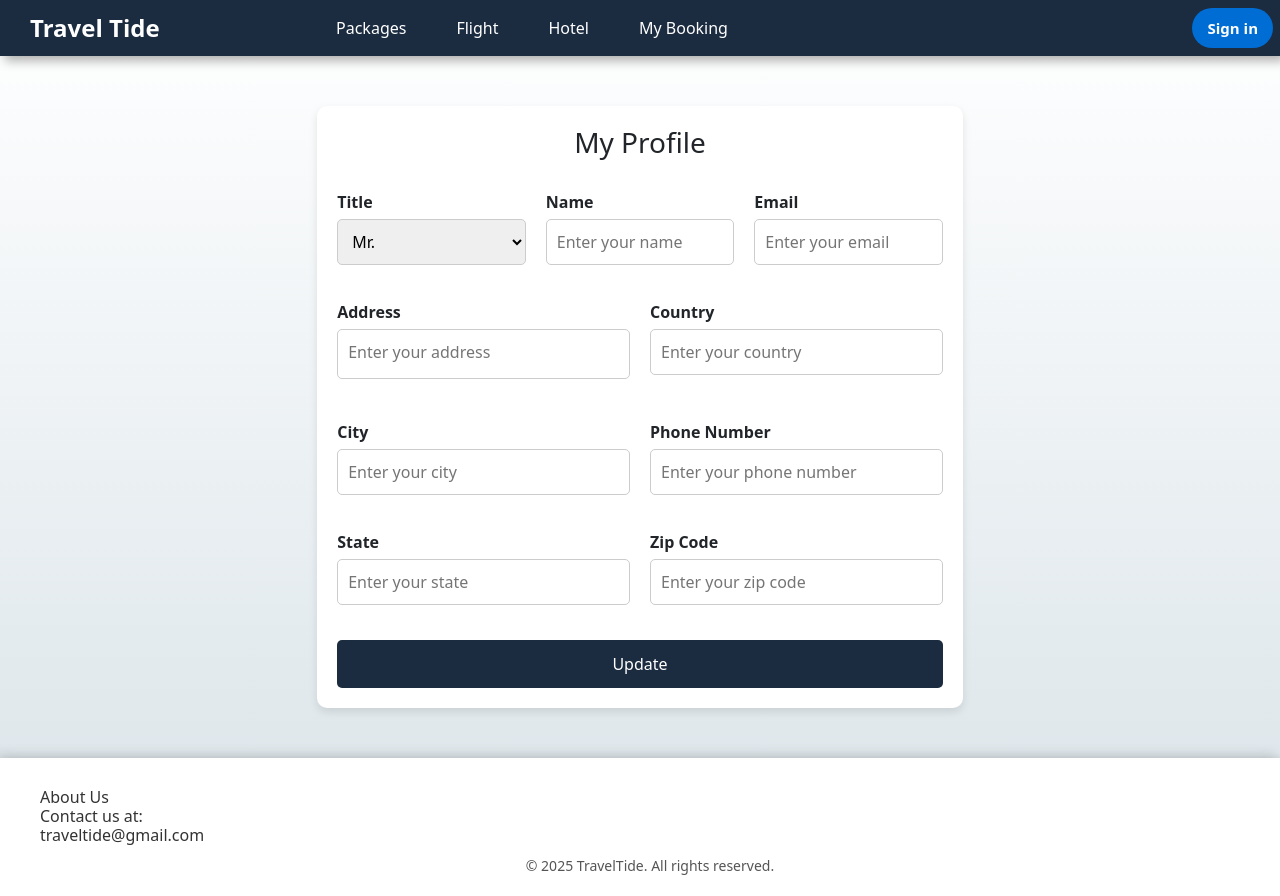
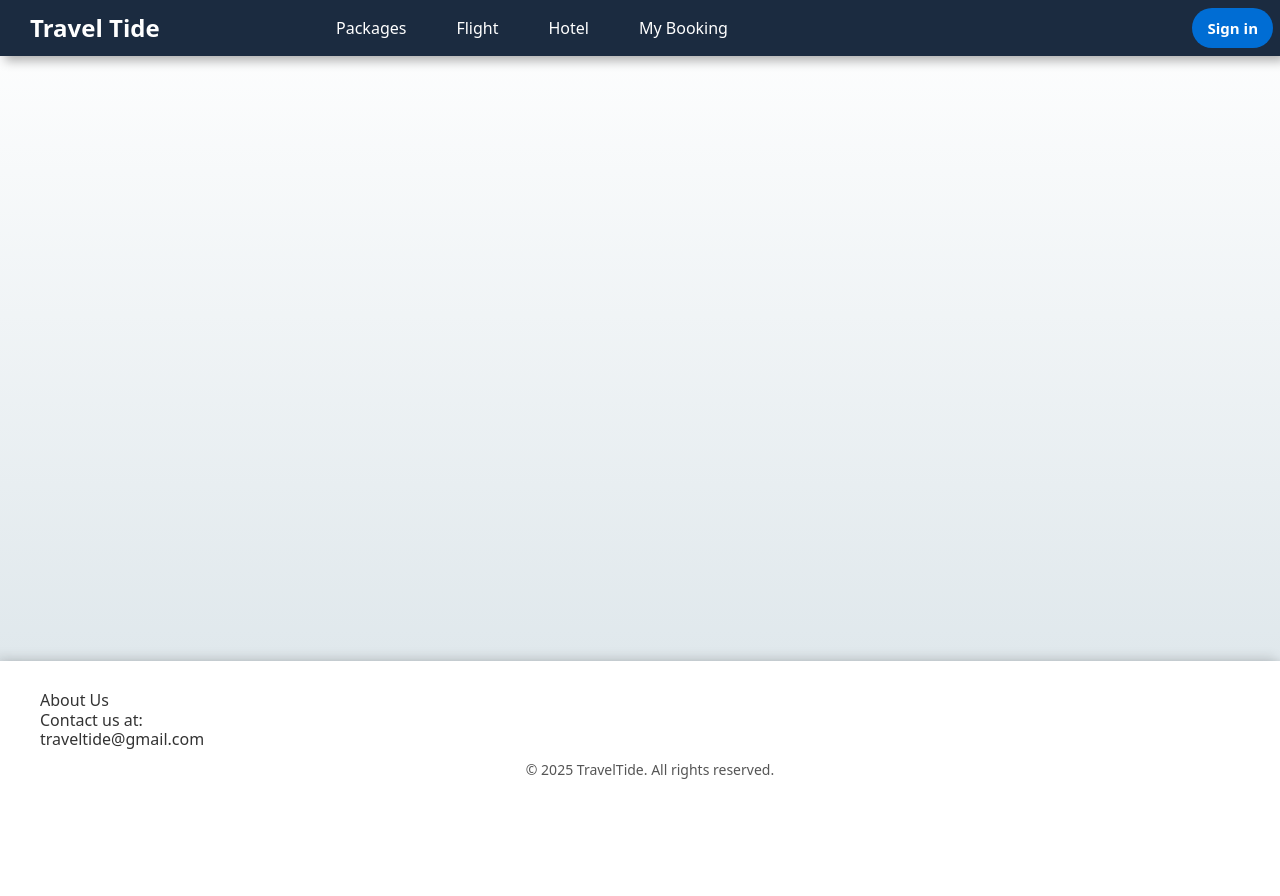
Before and after one commit to omar-alkhader/Travel-Tide, a React (Create React App) app in the folder FrontEnd/: page / in a window 1280 px wide. After the commit the page ends 800 px from the top, so only its background shows below. Built offline with nearby package versions, Linux system fonts and the light colour scheme.

Commit message:
Update App.js

```diff
--- a/FrontEnd/src/App.js
+++ b/FrontEnd/src/App.js
@@ -10,6 +10,8 @@ import SignUp from "./pages/SignUp";
 import ForgotPassword from "./pages/ForgotPassword";
 import PaymentPage from "./pages/PaymentPage";
 import GuidePage from "./pages/GuidePage";
+import Home from "./pages/Home";
+
 
 import "./styles/NavBar.css";
 import "./styles/ProfilePage.css";
@@ -18,6 +20,8 @@ import "./styles/TripDetailsPage.css";
 import "./styles/global.css";
 import "./styles/PaymentPage.css";
 import "./styles/GuidePage.css";
+import "./styles/HomePage.css";
+
 
 
 function App() {
@@ -25,8 +29,9 @@ function App() {
     <Router>
       <Routes>
         <Route path="/" element={<Layout />}>
+        <Route path="/home" element={<Home />} />
         <Route path="/guides" element={<GuidePage />} />
-          <Route index element={<ProfileForm />} />
+          <Route path= "/profile" element={<ProfileForm />} />
           <Route path="/pay" element={<PaymentPage />} />
           <Route path="/review" element={<RatingForm />} />
           <Route path="/trip-details" element={<TripDetailsForm />} />
```
